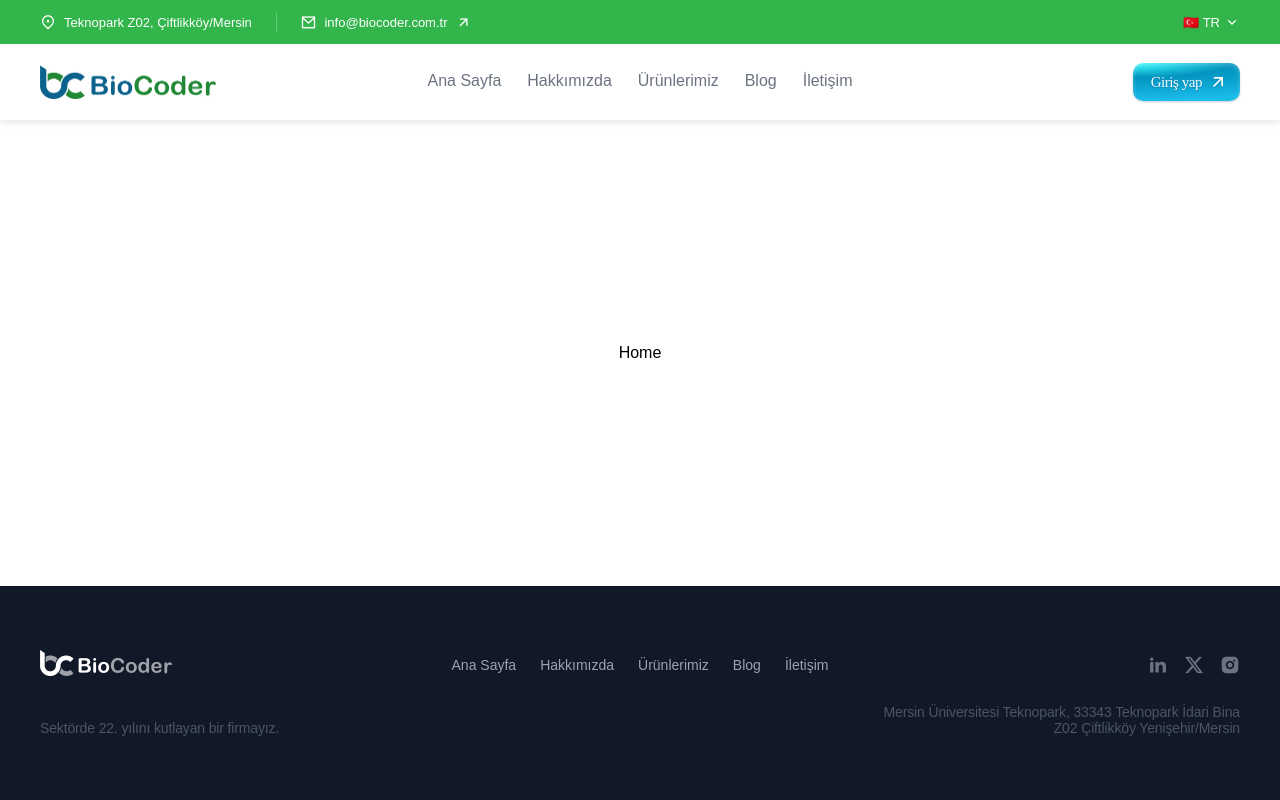
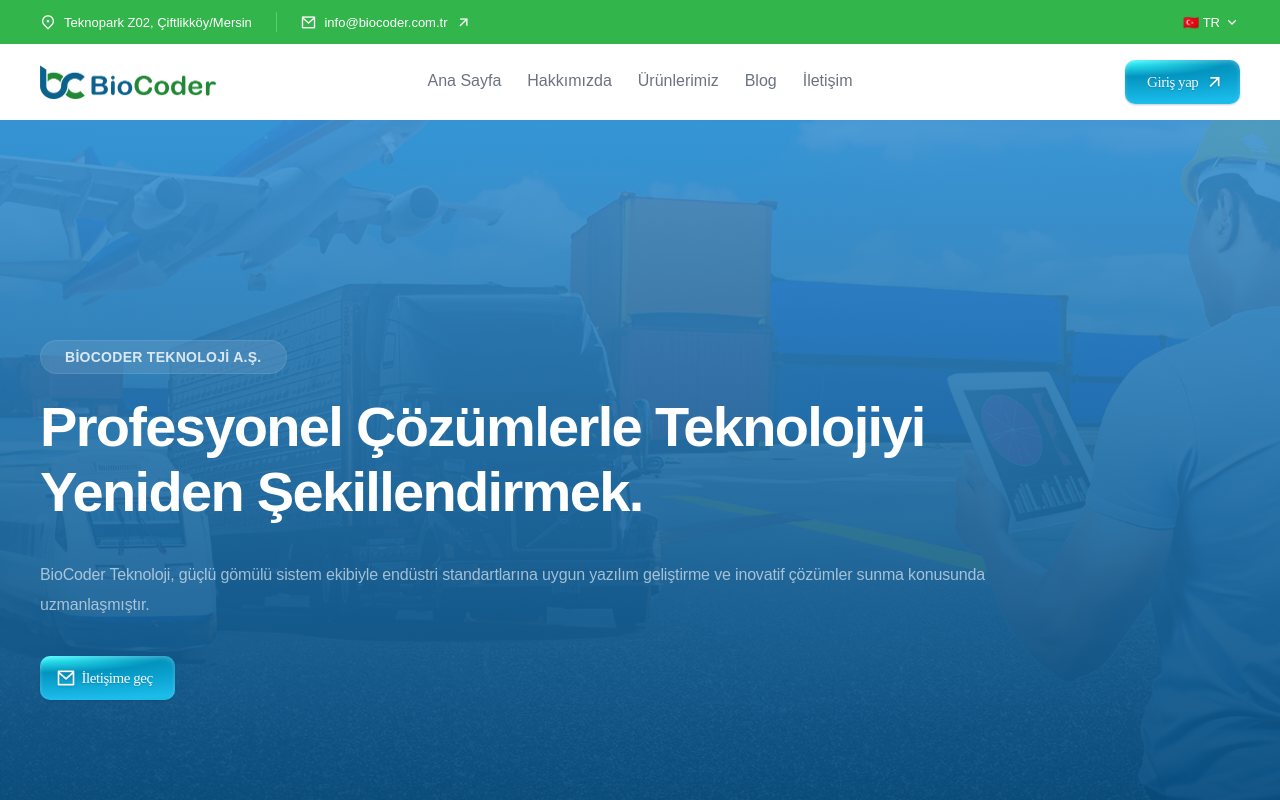
Before and after one commit to ayhangad/Biocoder-Website, a React (Vite) app: page / in a window 1280 px wide. Shown: the top 800 px of the page. Built offline with nearby package versions, Linux system fonts and the light colour scheme; a web font is replaced by a local one.

Commit message:
Hero section completed

```diff
--- a/src/index.css
+++ b/src/index.css
@@ -1,19 +1,13 @@
 body {
   min-height: 100vh;
+  height: 100%;
   display: flex;
   padding: 0 0 0 0;
   margin: 0 0 0 0;
   flex-direction: column;
   align-items: center;
+  justify-content: center;
   font-family: 'Manrope', sans-serif;
-}
-
-.body {
-  flex: 1;
-  height: 100%;
-  display: flex;
-  justify-content: center;
-  align-items: center;
 }
 
 .container {
@@ -135,10 +129,14 @@ header {
   background: radial-gradient(342.17% 141.42% at 0% 0%, #39FFFF 0%, #0394BF 26.62%, #1BBCEB 69.38%, #00BBB0 100%);
   box-shadow: 0px 1px 2px 0px rgba(30, 44, 77, 0.24), 0px 2px 4px 0px rgba(255, 255, 255, 0.25) inset;
   display: flex;
-  padding: 8px 12px;
+  padding: 12px 16px;
   justify-content: center;
   align-items: center;
   border: none;
+  font-size: 15px;
+  line-height: 20px;
+  letter-spacing: -0.45px;
+  width: max-content;
 }
 
 .label-wrapper {
@@ -244,3 +242,76 @@ header {
   max-width: 360px;
   text-align: right;
 }
+
+/*---Hero Section---*/
+.hero {
+  display: flex;
+  flex-direction: row;
+  width: 100%;
+  height: 800px;
+  gap: 48px;
+  justify-content: center;
+  background: linear-gradient(180deg, rgba(60, 148, 212, 0.90) 0%, rgba(0, 66, 113, 0.95) 100%);
+}
+
+.hero img{
+  position: absolute;
+  z-index: -20;
+  height: 100%;
+  width: 100%;
+  top: 0;
+  object-fit: cover;
+
+}
+
+.lockup {
+  width: 100%;
+  max-width: 1200px;
+  display: flex;
+  flex-direction: column;
+  justify-content: center;
+}
+
+.wrapper {
+  display: flex;
+  max-width: 1000px;
+  padding: 32px 0px;
+  flex-direction: column;
+  gap: 20px;
+}
+
+.badge {
+  display: flex;
+  padding: 6px 24px;
+  border-radius: 48px;
+  backdrop-filter: blur(26px);
+  width: max-content;
+  font-size: 14px;
+  font-weight: 600;
+  line-height: 20px;
+  letter-spacing: 0.28px;
+  text-transform: uppercase;
+  color: rgba(255, 255, 255, 0.80);
+  background-color: rgba(255, 255, 255, 0.10);
+  border: 1px solid rgba(255, 255, 255, 0.10);
+}
+
+.lockup-text {
+  color: white;
+  font-size: 56px;
+  font-style: normal;
+  font-weight: 600;
+  line-height: normal;
+  letter-spacing: -1.68px;
+  margin: 0;
+  padding: 0;
+}
+
+.lockup-information {
+  color: rgba(255, 255, 255, 0.60);
+  font-size: 16px;
+  font-style: normal;
+  font-weight: 400;
+  line-height: 30px;
+  letter-spacing: -0.16px;
+}
--- a/src/pages/Home.jsx
+++ b/src/pages/Home.jsx
@@ -2,8 +2,27 @@ import React from 'react'
 const Home = () => {
     return (
         <>
-            <section>
-                Home
+            <section className='hero'>
+                <img src="../src/assets/images/Hero.jpg" alt="" />
+                <div className="lockup">
+                    <div className="wrapper">
+                        <div className="badge">
+                            BİOCODER TEKNOLOJİ A.Ş.
+                        </div>
+                        <h1 className="lockup-text">
+                            Profesyonel Çözümlerle Teknolojiyi Yeniden Şekillendirmek.
+                        </h1>
+                        <p className="lockup-information">
+                            BioCoder Teknoloji, güçlü gömülü sistem ekibiyle endüstri standartlarına uygun yazılım geliştirme ve inovatif çözümler sunma konusunda uzmanlaşmıştır.
+                        </p>
+                        <div className="button">
+                            <i className="ri-mail-line"></i>
+                            <span className="label-wrapper">
+                                İletişime geç
+                            </span>
+                        </div>
+                    </div>
+                </div>
             </section>
         </>
     )
```
Also changed, not shown: src/assets/images/Hero.jpg (added).
